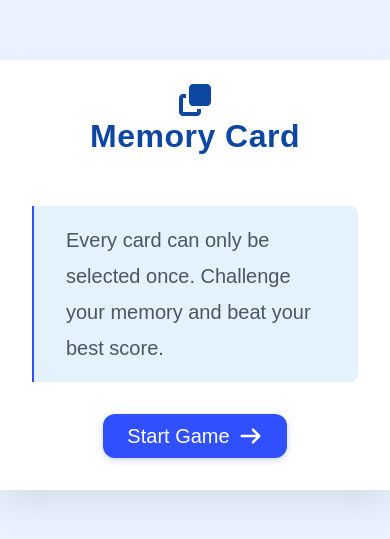
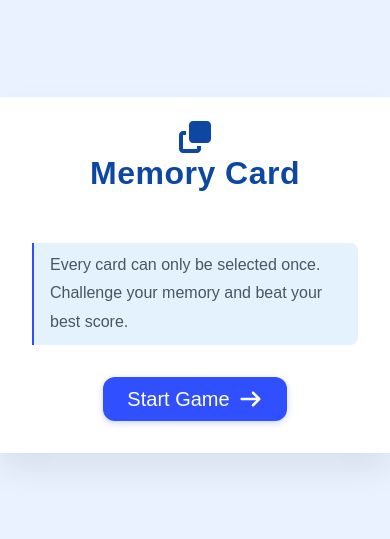
Before and after one commit to catalinbroinas/memory-card, a React (Vite) app: page / in a window 390 px wide. Shown: the part 147-686 px from the top of the page. Built offline with nearby package versions, Linux system fonts and the light colour scheme.

Commit message:
feat(GameInfo): refine spacing and typography on mobile

```diff
--- a/src/scss/components/custom/_start-screen.scss
+++ b/src/scss/components/custom/_start-screen.scss
@@ -26,11 +26,16 @@
     );
 
     background-color: $accent;
-    padding: 1rem 2rem;
+    padding: $spacing-md $spacing-xl;
     border-left: 2px solid $primary;
     border-top-right-radius: map.get($rounded-map, md);
     border-bottom-right-radius: map.get($rounded-map, md);
     margin: 0;
+
+    @include media-breakpoint-down(sm) {
+      font-size: $fs-base;
+      padding: $spacing-sm $spacing-md;
+    }
   }
 }
 
```
